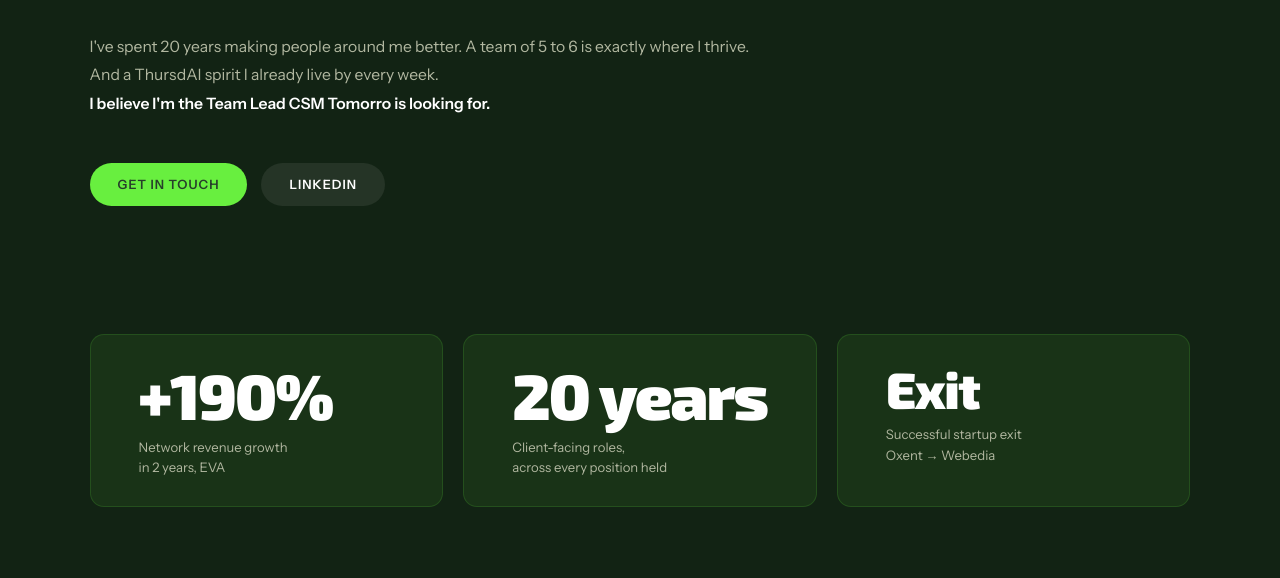
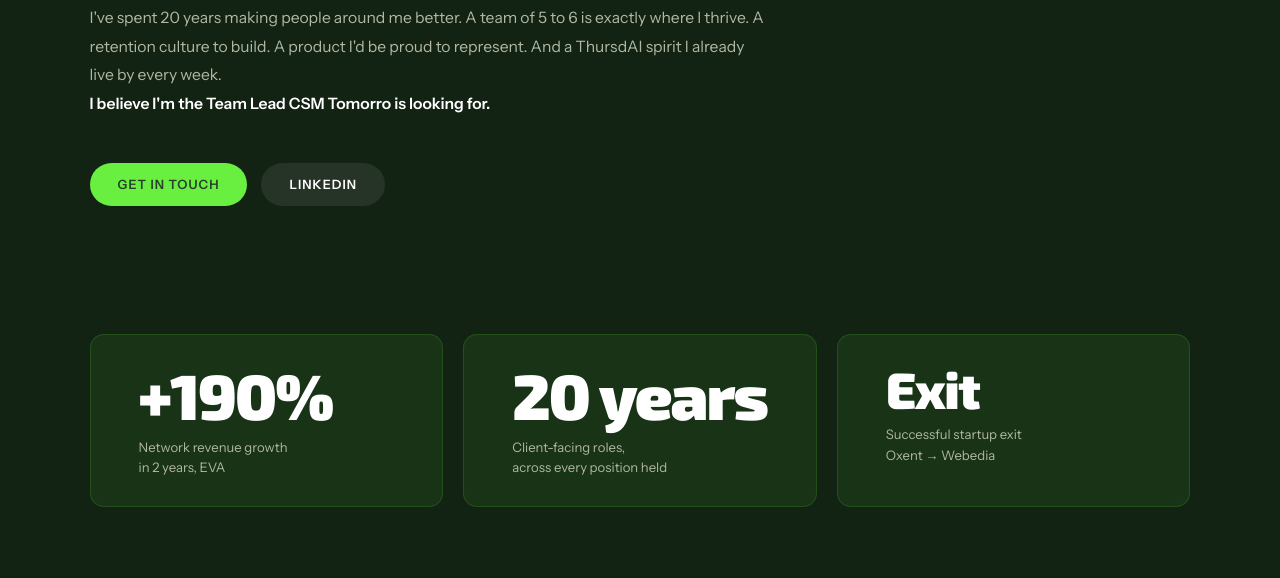
Before and after one commit to brochet-prod/brochet.gg, a plain HTML site: page tomorro/index.html in a window 1280 px wide. Shown: the part 522-1100 px from the top of the page. Drawn offline with Linux system fonts and the light colour scheme.

Commit message:
Add files via upload

```diff
--- a/tomorro/index.html
+++ b/tomorro/index.html
@@ -172,8 +172,7 @@
       <h1 class="hero-name">Julien<br><span class="last">BROCHET</span></h1>
       <div class="hero-divider"></div>
       <p class="hero-sub">
-        I've spent 20 years making people around me better. A team of 5 to 6 is exactly where I thrive.<br>
-        And a ThursdAI spirit I already live by every week.<br>
+        I've spent 20 years making people around me better. A team of 5 to 6 is exactly where I thrive. A retention culture to build. A product I'd be proud to represent. And a ThursdAI spirit I already live by every week.<br>
         <strong>I believe I'm the Team Lead CSM Tomorro is looking for.</strong>
       </p>
       <div class="hero-actions">
```
